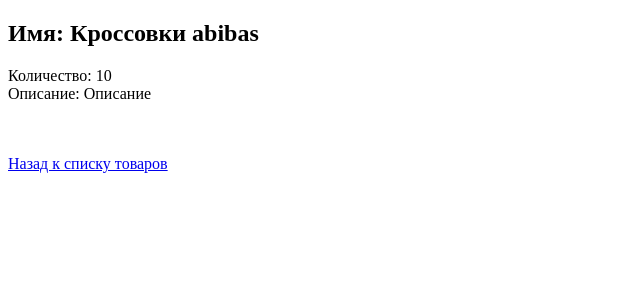
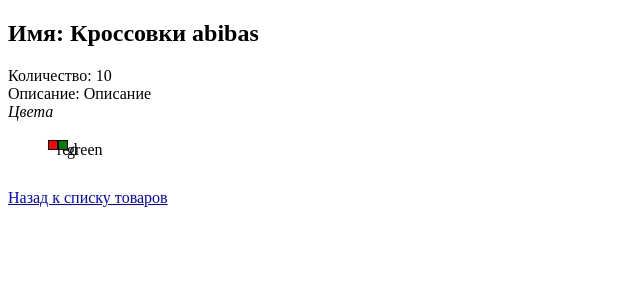
Before and after one commit to alikaevahmet/FirstDjango, a Django app: page /item/1 in a window 1280 px wide. Shown: the part 26-326 px from the top of the page, without its empty margins (0-640 px from the left). Run offline with Django 5.2, Linux system fonts and the light colour scheme; data comes from the database, SQL or seed files in the repository; both versions use the stored data as it was after the commit.

Commit message:
add colors on pages

```diff
--- a/MainApp/views.py
+++ b/MainApp/views.py
@@ -34,8 +34,10 @@
     except ObjectDoesNotExist:
         return HttpResponseNotFound(f'Item with id={itemId} not found')
     else:
+        colors = item.colors.all()
         context = {
             'item': item,
+            'colors': colors,
         }
         return render(request, 'itemPage.html', context)
 
--- a/static/css/style.css
+++ b/static/css/style.css
@@ -45,3 +45,19 @@
     row-gap: 40px; /* Отступ между рядами */
     margin: 0 auto;
   }
+
+
+.container{
+    display: flex;
+}
+.ul_no_mark{
+    list-style-type: none;
+}
+
+.div_color{
+    border: 1px solid #000;
+    width: 10px;
+    height: 10px;
+    margin-top: 3px;
+    float: left;
+}
--- a/templates/about.html
+++ b/templates/about.html
@@ -1,5 +1,4 @@
 {% extends "base.html" %}
-{% load static %}
 
 {% block content %}
     {{ block.super }}
--- a/templates/base.html
+++ b/templates/base.html
@@ -1,5 +1,6 @@
 <!DOCTYPE html>
 <html lang="en">
+{% load static %}
 <head>
     <meta charset="UTF-8">
     <meta name="viewport" content="width=device-width, initial-scale=1.0">
@@ -9,6 +10,7 @@
         {% endblock %}
     </title>
     {% block style %}
+        <link rel="stylesheet" href="{% static "css/style.css" %}">
     {% endblock %}
 </head>
 <body>
--- a/templates/index.html
+++ b/templates/index.html
@@ -1,9 +1,7 @@
 {% extends "base.html" %}
 {% load static %}
 
-{% block title %}
-    Home page
-{% endblock %}
+{% block title %}Home Page{% endblock %}
 
 {% block content %}
     {{ block.super }}
--- a/templates/itemPage.html
+++ b/templates/itemPage.html
@@ -1,8 +1,8 @@
 {% extends "base.html" %}
-{% load static %}
-{% block title %}
-    Item page
-{% endblock %}
+
+
+{% block title %}Item page{% endblock %}
+
 {% block content %}
     <h2>Имя: {{item.name}} {{item.brand}}</h2>
     <div>
@@ -10,6 +10,20 @@
     </div>
     <div>
         Описание: {{item.description}}
+    </div>
+    <div>
+        <i>Цвета</i>
+        {% if colors %}
+        <ul class="ul_no_mark">
+            {% for color in colors%}
+                <li>
+                    <div class="div_color" style="background-color: {{color.name}};">&nbsp;&nbsp;{{color.name}}</div>
+                </li>
+            {% endfor %}
+        </ul>
+        {% else %}
+            <br>Данных нет
+        {% endif %}
     </div>
     <br><br>
     <p><a href="{% url "items-list" %}">Назад к списку товаров</a></p>
```
Also changed, not shown: templates/itemsList.html (+1 -10 lines), README.md, db.sqlite3.
